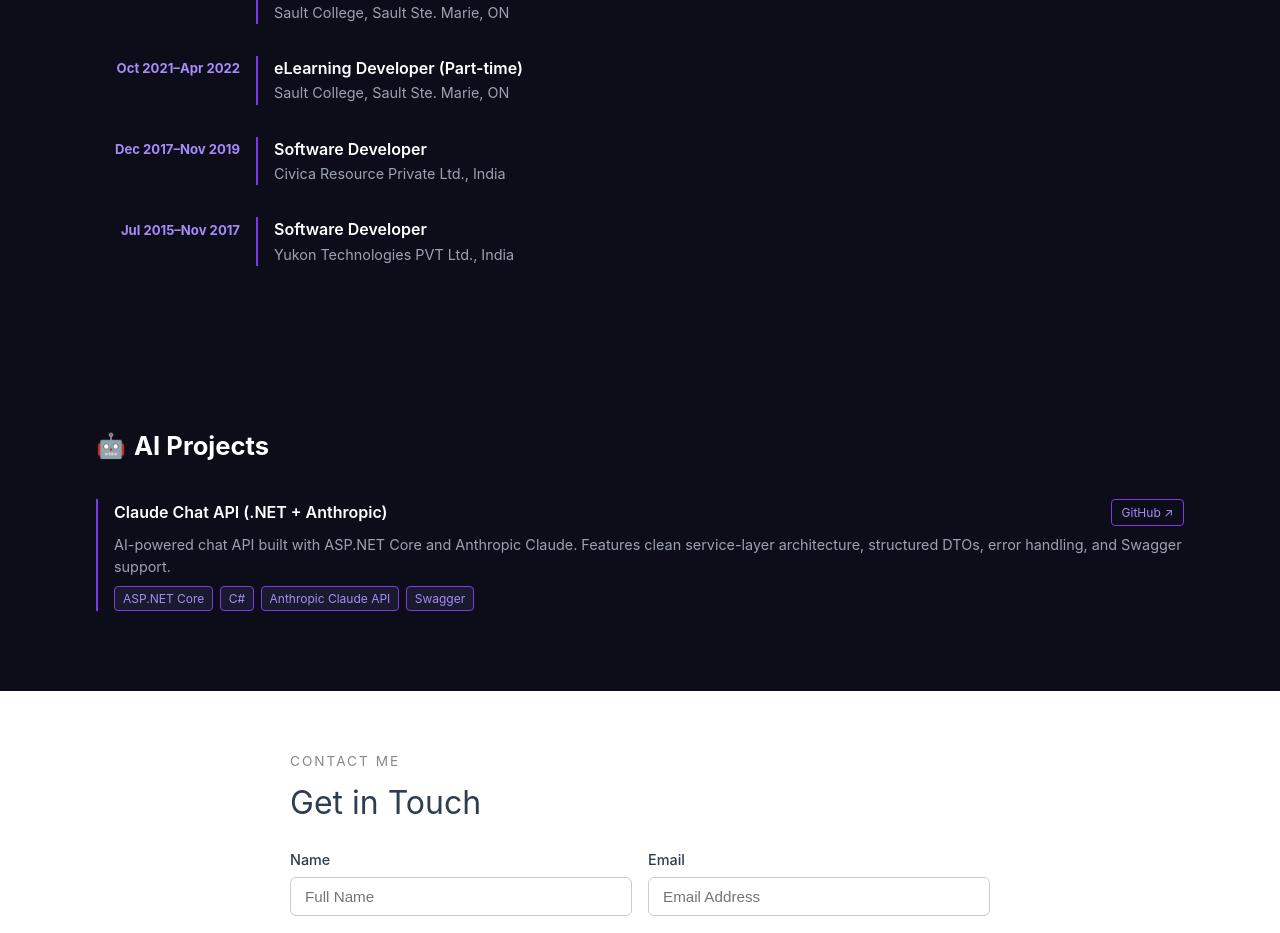
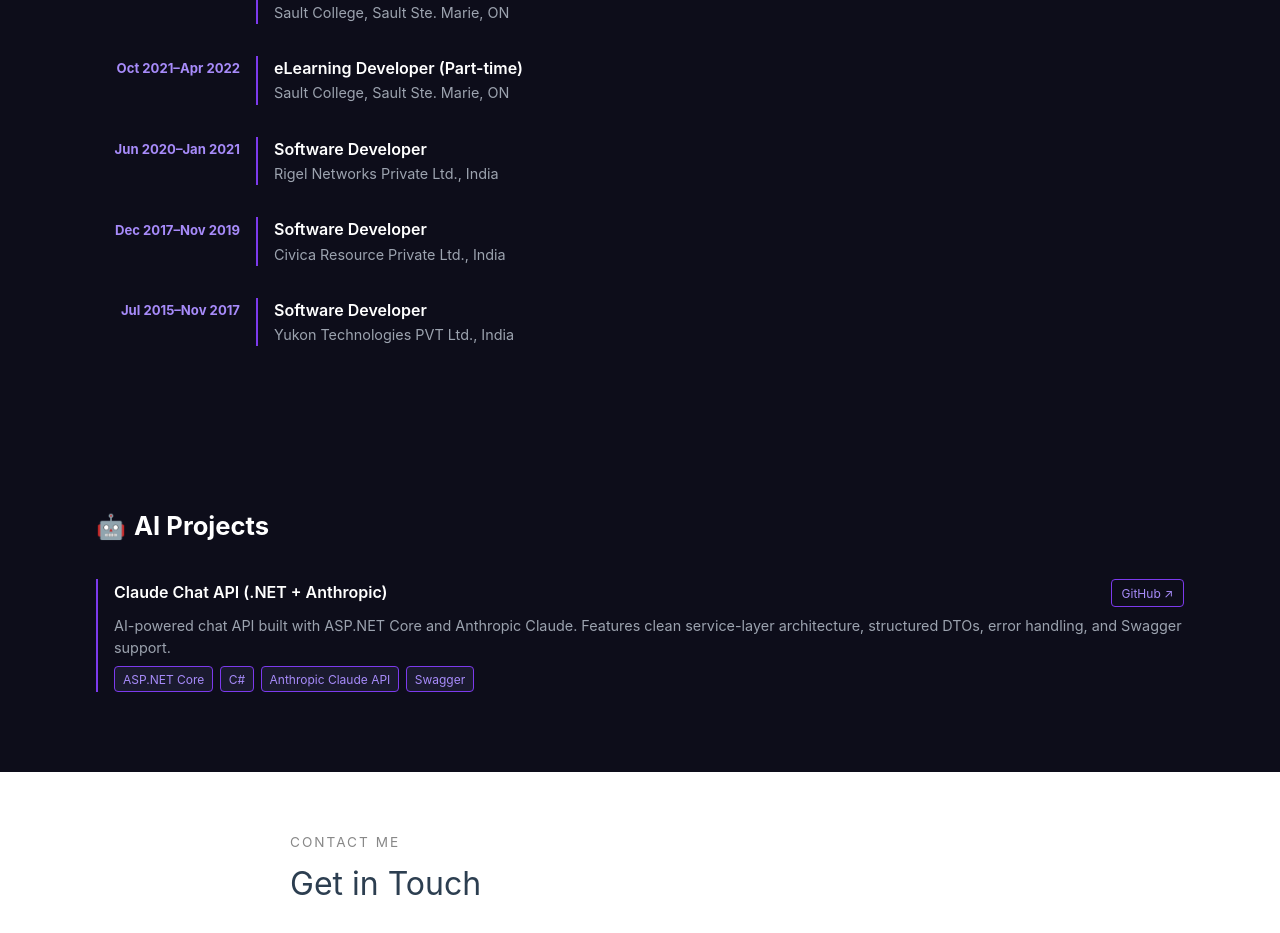
Before and after one commit to vaibhavi20042345/Portfolio, a Vue app: page / in a window 1280 px wide. Shown: the part 1860-2793 px from the top of the page. Built offline with nearby package versions, Linux system fonts and the light colour scheme.

Commit message:
Rigle network exp

```diff
--- a/src/components/Experience.vue
+++ b/src/components/Experience.vue
@@ -4,7 +4,7 @@ const experience = [
   { period: 'Mar 2023–Jun 2024', role: 'Software Developer', company: 'RBC, Toronto, ON' },
   { period: 'May 2022–Aug 2022', role: 'eLearning Developer (Full-time)', company: 'Sault College, Sault Ste. Marie, ON' },
   { period: 'Oct 2021–Apr 2022', role: 'eLearning Developer (Part-time)', company: 'Sault College, Sault Ste. Marie, ON' },
-  //{ period: 'Jun 2020–Jan 2021', role: 'Software Developer', company: 'Rigel Networks Private Ltd., India' },
+  { period: 'Jun 2020–Jan 2021', role: 'Software Developer', company: 'Rigel Networks Private Ltd., India' },
   { period: 'Dec 2017–Nov 2019', role: 'Software Developer', company: 'Civica Resource Private Ltd., India' },
   { period: 'Jul 2015–Nov 2017', role: 'Software Developer', company: 'Yukon Technologies PVT Ltd., India' },
 ]
```
